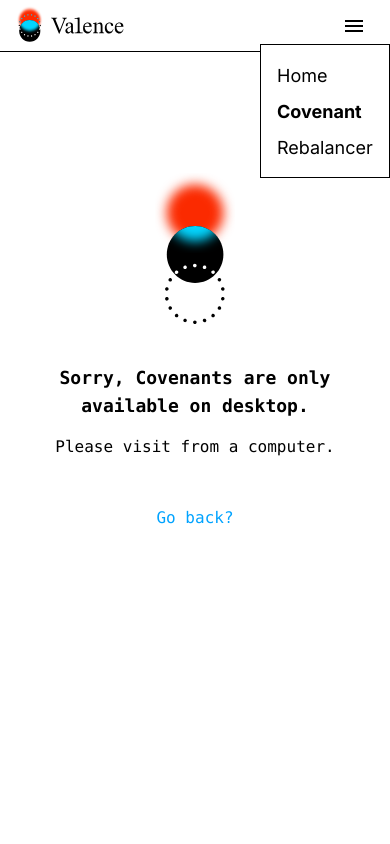
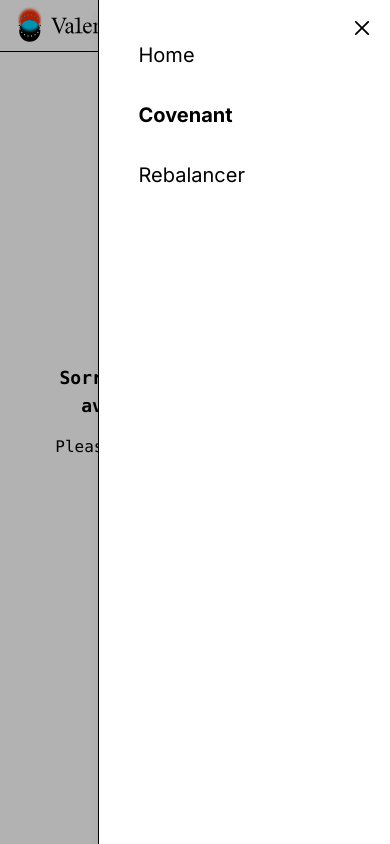
Before and after one commit to timewave-computer/valence-ui-monorepo, a Next.js app: page /covenant in a window 390 px wide. Both pictures are taken after a click on the button 354 px from the left and 25 px from the top of the page. Built offline with nearby package versions, Linux system fonts and the light colour scheme.

Commit message:
replace nav with drawer (#59)

```diff
--- a/package.json
+++ b/package.json
@@ -13,7 +13,7 @@
     "@chain-registry/client": "^1.33.0",
     "@cosmjs/stargate": "^0.32.3",
     "@date-fns/utc": "^1.2.0",
-    "@radix-ui/react-dropdown-menu": "^2.0.6",
+    "@radix-ui/react-dialog": "^1.0.5",
     "@radix-ui/react-slot": "^1.0.2",
     "@radix-ui/react-tooltip": "^1.0.7",
     "@tanstack/react-query": "^5.35.5",
--- a/src/components/Nav.tsx
+++ b/src/components/Nav.tsx
@@ -5,7 +5,7 @@ import { usePathname } from "next/navigation";
 import Image from "next/image";
 import { IoMdMenu } from "react-icons/io";
 import { Button } from "./Button";
-import * as DropdownMenu from "@radix-ui/react-dropdown-menu";
+import { Sheet, SheetContent, SheetTrigger } from "./Sheet";
 
 export const Nav = () => {
   const path = usePathname();
@@ -16,6 +16,7 @@ export const Nav = () => {
       <a
         className={cn(
           "relative top-[1px] flex flex-row items-center",
+          "transform transition-transform active:scale-95 active:font-extrabold",
           path.startsWith("/covenant") && "font-bold",
         )}
         href="/covenant"
@@ -25,6 +26,7 @@ export const Nav = () => {
       <a
         className={cn(
           "relative top-[1px] flex flex-row items-center",
+          "transform transition-transform active:scale-95 active:font-extrabold",
           path.startsWith("/rebalancer") && "font-bold",
         )}
         href="/rebalancer"
@@ -55,21 +57,21 @@ export const Nav = () => {
         <Links />
       </div>
       <div className="flex sm:hidden">
-        <DropdownMenu.Root>
-          <DropdownMenu.Trigger asChild className="outline-none">
+        <Sheet>
+          <SheetTrigger asChild className="outline-none">
             <Button
               variant="secondary"
-              className="transform border-none active:scale-90 "
+              className="transform border-none  transition-transform active:scale-90 "
             >
               <IoMdMenu className="h-6 w-6 " />
             </Button>
-          </DropdownMenu.Trigger>
-          <DropdownMenu.Portal>
-            <DropdownMenu.Content asChild>
-              <div className="z-100 flex flex-col gap-2 border border-valence-black bg-valence-white p-4 text-lg">
+          </SheetTrigger>
+
+          <SheetContent>
+            <div className=" flex flex-col gap-8 p-4 text-xl">
               <a
                 className={cn(
-                    "relative top-[1px] flex flex-row items-center",
+                  "relative top-[1px] flex transform flex-row items-center transition-transform active:scale-95 active:font-extrabold",
                   path === "/" && "font-bold",
                 )}
                 href="/"
@@ -78,9 +80,8 @@ export const Nav = () => {
               </a>
               <Links />
             </div>
-            </DropdownMenu.Content>
-          </DropdownMenu.Portal>
-        </DropdownMenu.Root>
+          </SheetContent>
+        </Sheet>
       </div>
     </nav>
   );
--- /dev/null
+++ b/src/components/Sheet.tsx
@@ -0,0 +1,78 @@
+"use client";
+
+import * as React from "react";
+import * as SheetPrimitive from "@radix-ui/react-dialog";
+import { RxCross2 } from "react-icons/rx";
+import { cva, type VariantProps } from "class-variance-authority";
+import { cn } from "@/utils";
+
+const Sheet = SheetPrimitive.Root;
+
+const SheetTrigger = SheetPrimitive.Trigger;
+
+const SheetClose = SheetPrimitive.Close;
+
+const SheetPortal = SheetPrimitive.Portal;
+
+const SheetOverlay = React.forwardRef<
+  React.ElementRef<typeof SheetPrimitive.Overlay>,
+  React.ComponentPropsWithoutRef<typeof SheetPrimitive.Overlay>
+>(({ className, ...props }, ref) => (
+  <SheetPrimitive.Overlay
+    className={cn("fixed inset-0 z-20 bg-black/30", className)}
+    {...props}
+    ref={ref}
+  />
+));
+SheetOverlay.displayName = SheetPrimitive.Overlay.displayName;
+
+const sheetVariants = cva(
+  "fixed  z-40 gap-4 bg-valence-white border-valence-black p-6 shadow-lg transition ease-in-out text-valence-black ",
+  {
+    variants: {
+      side: {
+        top: "inset-x-0 top-0 border-b ",
+        bottom: "inset-x-0 bottom-0 border-t",
+        left: "inset-y-0 left-0 h-full w-3/4 border-r sm:max-w-sm",
+        right: "inset-y-0 right-0 h-full w-3/4 border-l sm:max-w-sm",
+      },
+    },
+    defaultVariants: {
+      side: "right",
+    },
+  },
+);
+
+interface SheetContentProps
+  extends React.ComponentPropsWithoutRef<typeof SheetPrimitive.Content>,
+    VariantProps<typeof sheetVariants> {}
+
+const SheetContent = React.forwardRef<
+  React.ElementRef<typeof SheetPrimitive.Content>,
+  SheetContentProps
+>(({ side = "right", className, children, ...props }, ref) => (
+  <SheetPortal>
+    <SheetOverlay />
+    <SheetPrimitive.Content
+      ref={ref}
+      className={cn(sheetVariants({ side }), className)}
+      {...props}
+    >
+      {children}
+      <SheetPrimitive.Close className="absolute right-4 top-4 focus:outline-none">
+        <RxCross2 className="h-6 w-6 focus:outline-none" />
+        <span className="sr-only">Close</span>
+      </SheetPrimitive.Close>
+    </SheetPrimitive.Content>
+  </SheetPortal>
+));
+SheetContent.displayName = SheetPrimitive.Content.displayName;
+
+export {
+  Sheet,
+  SheetPortal,
+  SheetOverlay,
+  SheetTrigger,
+  SheetClose,
+  SheetContent,
+};
```
Also changed, not shown: 1 other file (tests, documents, lock files or other folders). Lines whose indentation alone changed are shown as unchanged.
